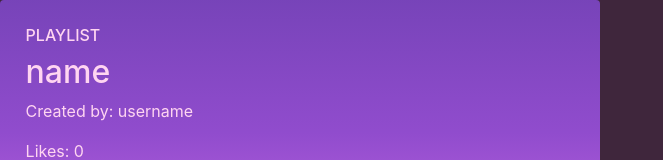
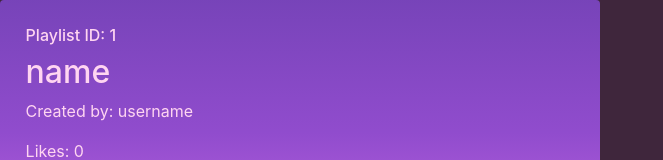
Before and after one commit to KyleElison/Sunhack2024, a React (Create React App) app in the folder frontend/: page /Songs/Songs.js/1 in a window 1280 px wide. Shown: the top 160 px of the page, without its empty margins (0-663 px from the left). Built offline with nearby package versions, Linux system fonts and the light colour scheme.

Commit message:
Fixed dynamic playlist id stuff

```diff
--- a/frontend/src/views/Songs/Songs.js
+++ b/frontend/src/views/Songs/Songs.js
@@ -1,8 +1,11 @@
 import React from 'react';
 import './Songs.css';
 import Song from './Song';
+import { useParams } from 'react-router-dom';
 
 function Songs() {
+
+  const { playlistId } = useParams();
 
   // Example array of song data
   const playlistData = {
@@ -27,7 +30,7 @@ function Songs() {
   return (
     <div className="playlist">
       <div className="header">
-        <h6>PLAYLIST</h6>
+        <h6>Playlist ID: {playlistId}</h6>
         <h2>{playlistData.name}</h2>
         <p>Created by: {playlistData.username}</p>
         <p>Likes: {playlistData.likes}</p>
--- a/frontend/src/views/app/App.js
+++ b/frontend/src/views/app/App.js
@@ -3,6 +3,7 @@ import { BrowserRouter, Routes, Route, NavLink } from 'react-router-dom';
 import Playlists from '../playlists/Playlists'
 import Songs from '../Songs/Songs'
 import Home from '../home/home';
+import { useParams } from 'react-router-dom';
 
 const App = () => {
   return (
```
